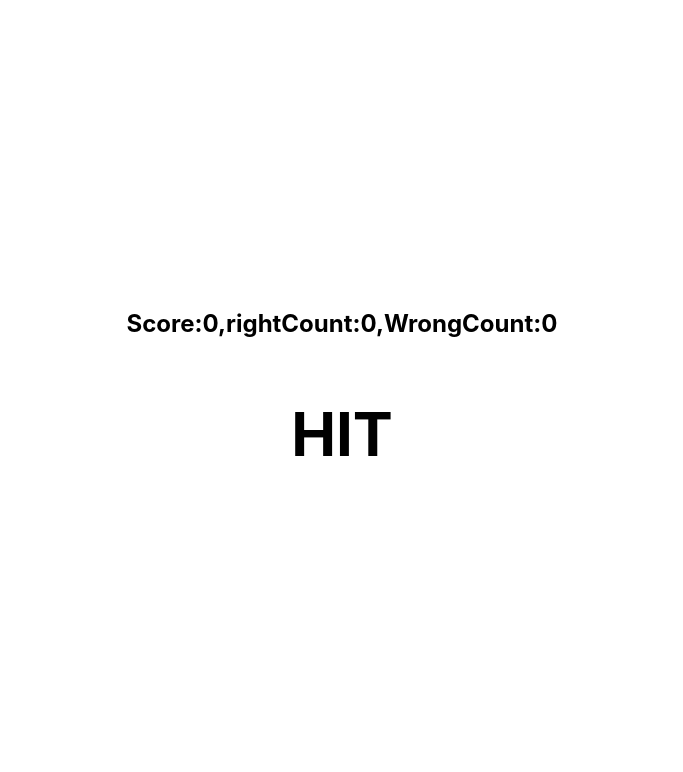
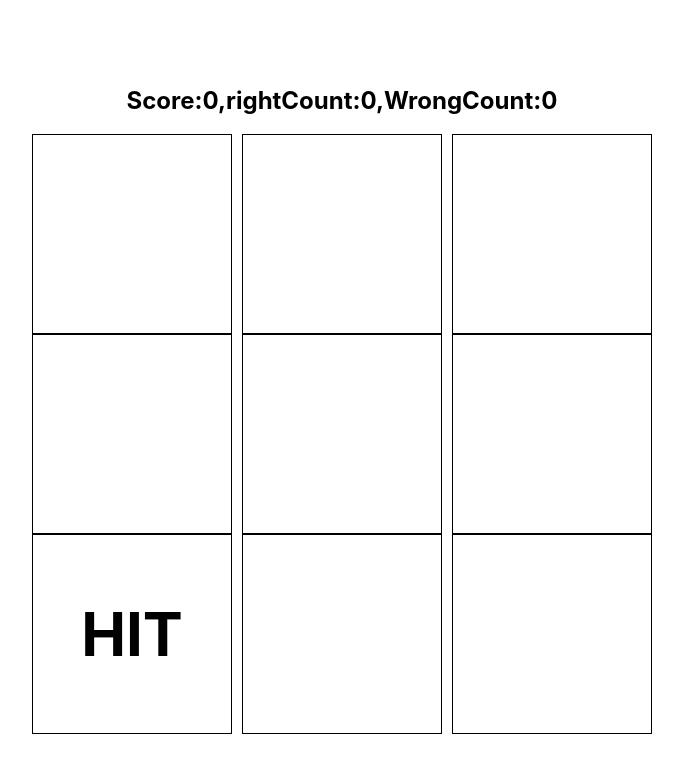
Before and after one commit to ManeeshChikoti/AdMAVIN-tasks, a React (Create React App) app: page /task4 in a window 1280 px wide. Shown: the top 772 px of the page, without its empty margins (298-981 px from the left). Built offline with nearby package versions, Linux system fonts and the light colour scheme.

Commit message:
Update task4.css

```diff
--- a/src/reactTasks/task4/task4.css
+++ b/src/reactTasks/task4/task4.css
@@ -7,23 +7,24 @@
     align-items: center;
     justify-content: center;
 }
-.gameWrapper{
-    display: flex;
-    flex-direction: column;
-    width: 600px;
-    height: 600px;
-    /* border: 0.5px solid black; */
-
-}
 h1{
-
-
    font-size: 60px;
 }
-.row{
+.game{
+    display: grid;
+    grid-template-columns: 200px 200px 200px;
+    grid-template-rows: 200px 200px 200px;
+    column-gap: 10px;
+}
+.items{
+  display: flex;
+  justify-content: center;
+  align-items: center;
+   border: 0.5px solid black;
+}
+/* .row{
     display: flex;
     flex: 1;
-
 }
 .col{
  flex: 1;
@@ -33,3 +34,11 @@ h1{
  border: 0.5px solid black;
  margin-left:10px;
 }
+.gameWrapper{
+    display: flex;
+    flex-direction: column;
+    width: 600px;
+    height: 600px;
+    border: 0.5px solid black;
+
+} */
```
